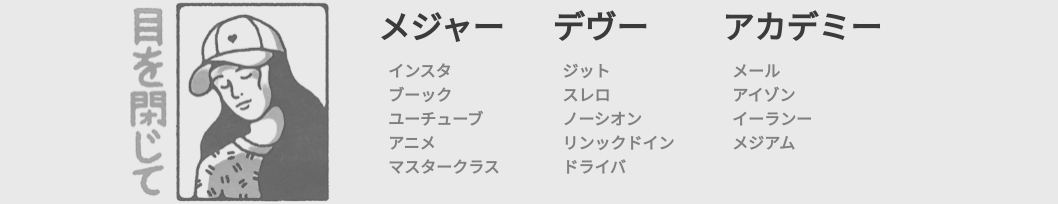
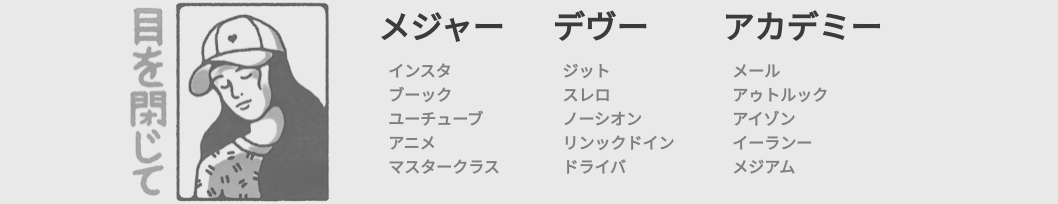
Before and after one commit to Dingnh/nicodin, a React (Create React App) app: page / in a window 1280 px wide. Shown: the part 298-502 px from the top of the page, without its empty margins (110-1168 px from the left). Built offline with nearby package versions, Linux system fonts and the light colour scheme; a web font is replaced by a local one.

Commit message:
new link

```diff
--- a/src/data.js
+++ b/src/data.js
@@ -49,6 +49,10 @@
       linkdir: "http://www.imail.sunway.edu.my/"
     },
     {
+      link: "アゥトルック",
+      linkdir: "https://outlook.live.com/mail/0/inbox"
+    },
+    {
       link: "アイゾン",
       linkdir: "https://izone.sunway.edu.my/"
     },
```
